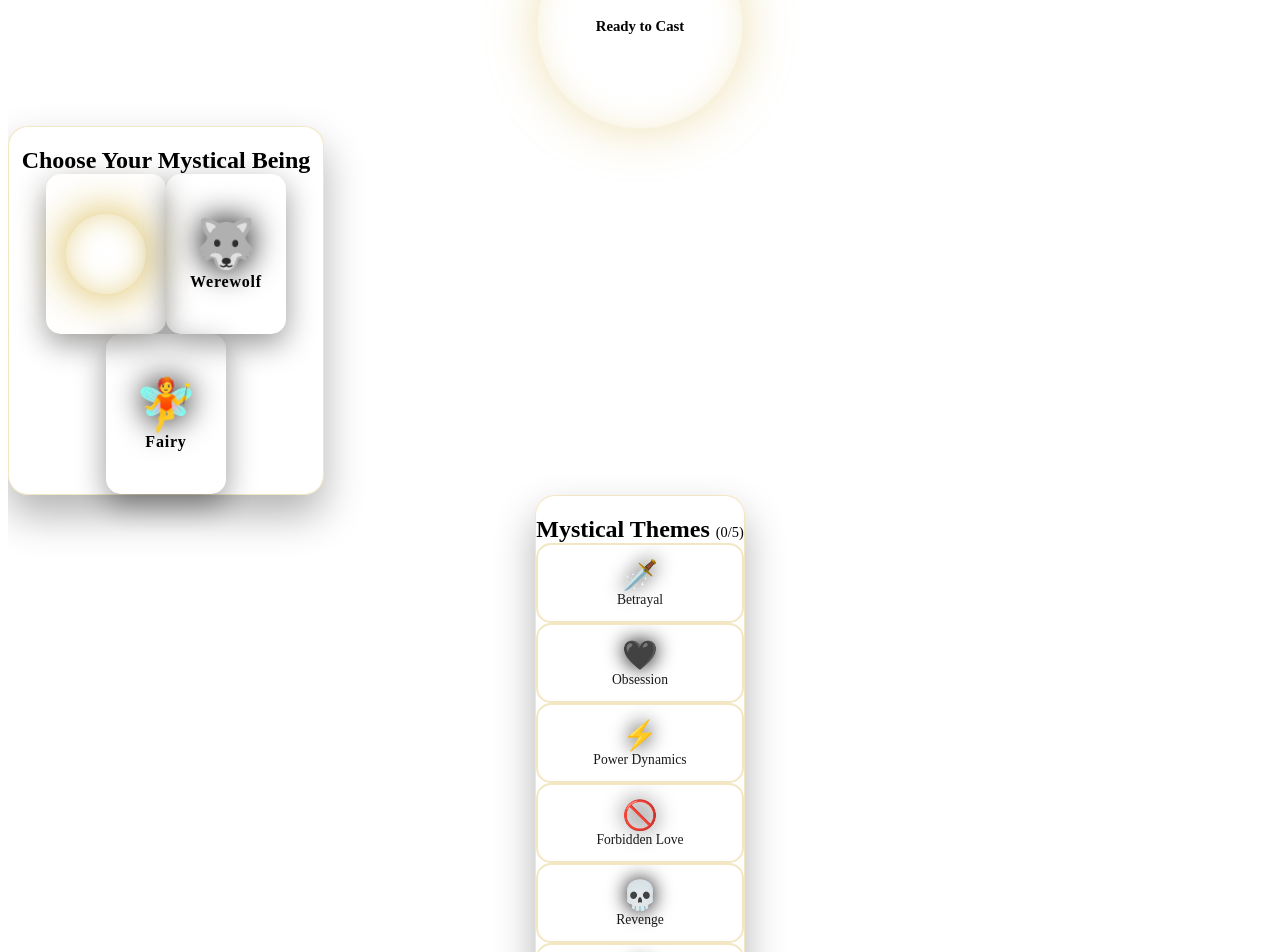
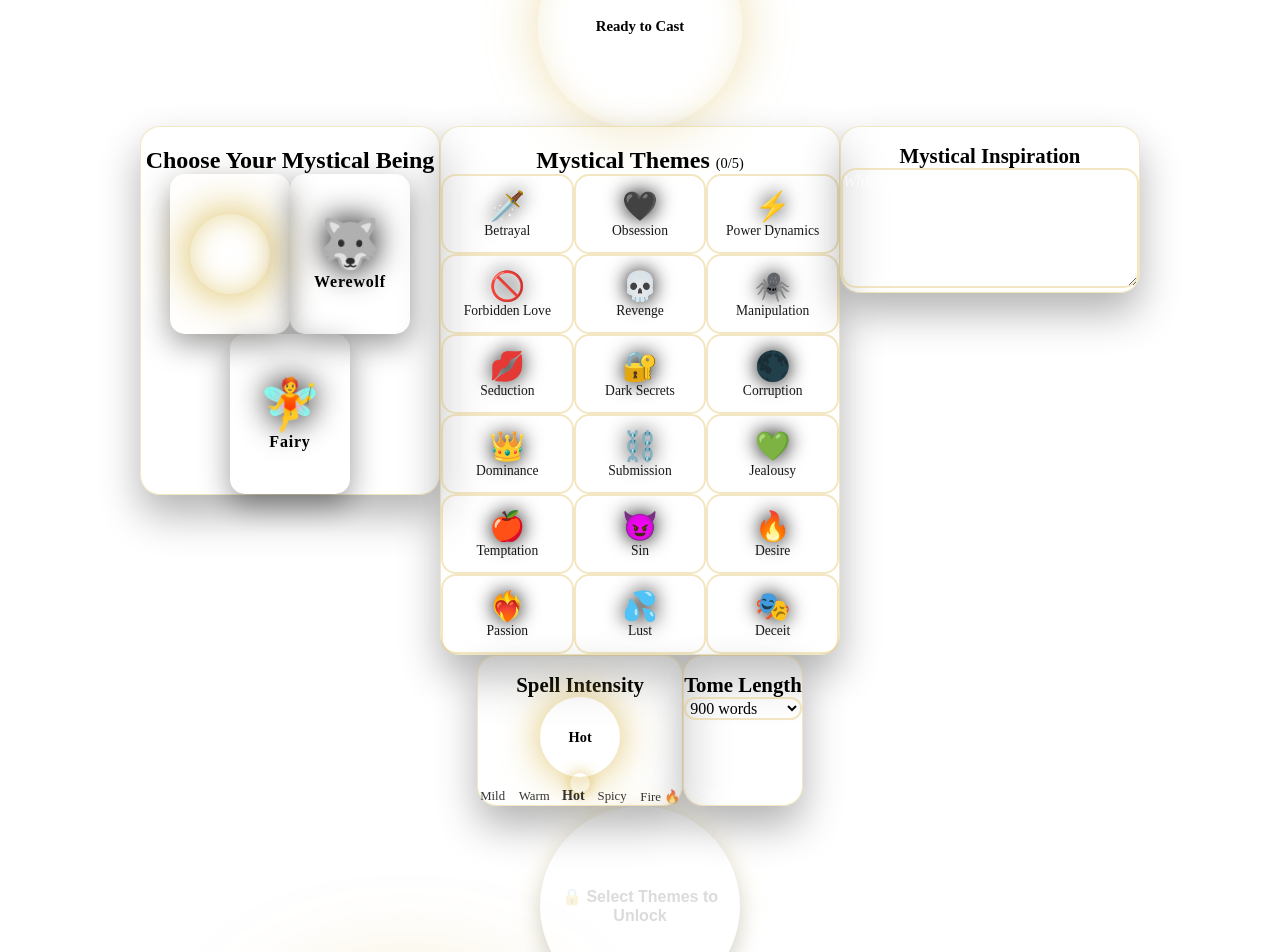
Before and after one commit to Phazzie/FairytaleswithSpice, an Angular app in the folder story-generator/: page / in a window 1280 px wide. Shown: the part 200-1152 px from the top of the page. Built offline with nearby package versions, Linux system fonts and the light colour scheme.

Commit message:
Improve UI layout arrangement with better visual hierarchy and organization
Co-authored-by: Phazzie <195070677+Phazzie@users.noreply.github.com>

```diff
--- a/story-generator/src/app/app.css
+++ b/story-generator/src/app/app.css
@@ -227,14 +227,47 @@ body {
 .spell-circle-container {
   position: relative;
   z-index: 5;
-  max-width: 1400px;
+  max-width: 1200px;
   margin: 0 auto;
   padding: var(--space-xl);
+  display: flex;
+  flex-direction: column;
+  align-items: center;
+  gap: var(--space-xl);
+  min-height: 80vh;
+}
+
+/* Reorganized layout sections */
+.mystical-top-section {
+  display: flex;
+  justify-content: center;
+  width: 100%;
+  margin-bottom: var(--space-lg);
+}
+
+.mystical-middle-section {
   display: grid;
-  grid-template-columns: repeat(auto-fit, minmax(300px, 1fr));
-  grid-gap: var(--space-xl);
-  min-height: 80vh;
-  place-items: center;
+  grid-template-columns: 300px 1fr 300px;
+  gap: var(--space-xl);
+  width: 100%;
+  max-width: 1000px;
+  align-items: start;
+}
+
+.mystical-controls-row {
+  display: flex;
+  justify-content: center;
+  gap: var(--space-xl);
+  width: 100%;
+  margin: var(--space-lg) 0;
+}
+
+.mystical-bottom-section {
+  display: flex;
+  flex-direction: column;
+  align-items: center;
+  gap: var(--space-lg);
+  width: 100%;
 }
 
 /* ========================================
@@ -451,7 +484,6 @@ body {
   backdrop-filter: blur(10px);
   border: 1px solid rgba(212, 175, 55, 0.3);
   box-shadow: 0 20px 40px rgba(0, 0, 0, 0.3);
-  grid-column: 1 / -1;
 }
 
 .constellation-title {
@@ -471,8 +503,8 @@ body {
 
 .rune-stones {
   display: grid;
-  grid-template-columns: repeat(auto-fit, minmax(140px, 1fr));
-  gap: var(--space-md);
+  grid-template-columns: repeat(3, 1fr);
+  gap: var(--space-sm);
   max-width: 100%;
 }
 
@@ -803,12 +835,10 @@ body {
    CENTRAL SPELL CASTING BUTTON
 ======================================== */
 .spell-casting-circle {
-  grid-column: 1 / -1;
   position: relative;
   display: flex;
   justify-content: center;
   align-items: center;
-  margin: var(--space-xl) 0;
 }
 
 .cast-spell-btn {
@@ -1353,13 +1383,20 @@ body {
    RESPONSIVE MYSTICAL DESIGN
 ======================================== */
 @media (max-width: 1200px) {
-  .spell-circle-container {
-    grid-template-columns: repeat(auto-fit, minmax(280px, 1fr));
+  .mystical-middle-section {
+    grid-template-columns: 1fr 1fr 1fr;
     gap: var(--space-lg);
   }
 
   .rune-stones {
-    grid-template-columns: repeat(auto-fit, minmax(120px, 1fr));
+    grid-template-columns: repeat(2, 1fr);
+    gap: var(--space-xs);
+  }
+
+  .mystical-controls-row {
+    flex-direction: column;
+    align-items: center;
+    gap: var(--space-lg);
   }
 }
 
@@ -1375,44 +1412,35 @@ body {
   }
 
   .spell-circle-container {
-    grid-template-columns: 1fr;
     padding: var(--space-lg);
     gap: var(--space-lg);
   }
 
+  .mystical-middle-section {
+    grid-template-columns: 1fr;
+    gap: var(--space-lg);
+  }
+
   .creature-cards {
-    flex-direction: column;
-    align-items: center;
+    flex-direction: row;
+    justify-content: center;
+    flex-wrap: wrap;
   }
 
   .rune-stones {
-    grid-template-columns: repeat(auto-fit, minmax(100px, 1fr));
-    gap: var(--space-sm);
+    grid-template-columns: repeat(2, 1fr);
+    gap: var(--space-xs);
   }
 
-  .parchment-header {
+  .mystical-controls-row {
     flex-direction: column;
-    text-align: center;
-  }
-
-  .parchment-actions {
-    justify-content: center;
-    width: 100%;
-  }
-
-  .mystical-action-btn {
-    flex: 1;
-    justify-content: center;
+    align-items: center;
+    gap: var(--space-md);
   }
 
   .cast-spell-btn {
     width: 150px;
     height: 150px;
-  }
-
-  .portal-circle {
-    width: 250px;
-    height: 250px;
   }
 }
 
@@ -1437,6 +1465,10 @@ body {
 
   .btn-text {
     font-size: 0.9rem;
+  }
+
+  .rune-stones {
+    grid-template-columns: 1fr;
   }
 }
 
--- a/story-generator/src/app/app.html
+++ b/story-generator/src/app/app.html
@@ -20,7 +20,8 @@
   <!-- Mystical Spell Circle Interface -->
   <main class="spell-circle-container">
 
-    <!-- Central Mystical Core -->
+    <!-- Top Section: Central Mystical Core -->
+    <div class="mystical-top-section">
       <div class="mystical-core" [class.active]="isGenerating">
         <div class="core-inner">
           <div class="rune-circle">
@@ -32,8 +33,12 @@
           </div>
         </div>
       </div>
+    </div>
 
-    <!-- Floating Creature Summoning Cards -->
+    <!-- Middle Section: Main Controls -->
+    <div class="mystical-middle-section">
+
+      <!-- Left Column: Creature Selection -->
       <div class="creature-realm">
         <h2 class="realm-title">Choose Your Mystical Being</h2>
         <div class="creature-cards">
@@ -52,7 +57,7 @@
         </div>
       </div>
 
-    <!-- Mystical Rune Theme Selection -->
+      <!-- Center Column: Mystical Rune Theme Selection -->
       <div class="theme-constellation">
         <h2 class="constellation-title">
           Mystical Themes
@@ -71,7 +76,7 @@
         </div>
       </div>
 
-    <!-- Mystical Inspiration Scroll -->
+      <!-- Right Column Top: Mystical Inspiration -->
       <div class="inspiration-scroll">
         <h2 class="scroll-title">Mystical Inspiration</h2>
         <textarea
@@ -80,6 +85,11 @@
           placeholder="Whisper your mystical visions into the ether..."
           rows="4"></textarea>
       </div>
+
+    </div>
+
+    <!-- Bottom Controls Row -->
+    <div class="mystical-controls-row">
 
       <!-- Spell Intensity Crystal -->
       <div class="intensity-crystal">
@@ -111,7 +121,10 @@
         </select>
       </div>
 
-    <!-- Central Spell Casting Button -->
+    </div>
+
+    <!-- Bottom Section: Spell Casting -->
+    <div class="mystical-bottom-section">
       <div class="spell-casting-circle">
         <button
           class="cast-spell-btn"
@@ -134,6 +147,7 @@
             </span>
           </div>
         </button>
+      </div>
     </div>
 
   </main>
```
Lines whose indentation alone changed are shown as unchanged.
